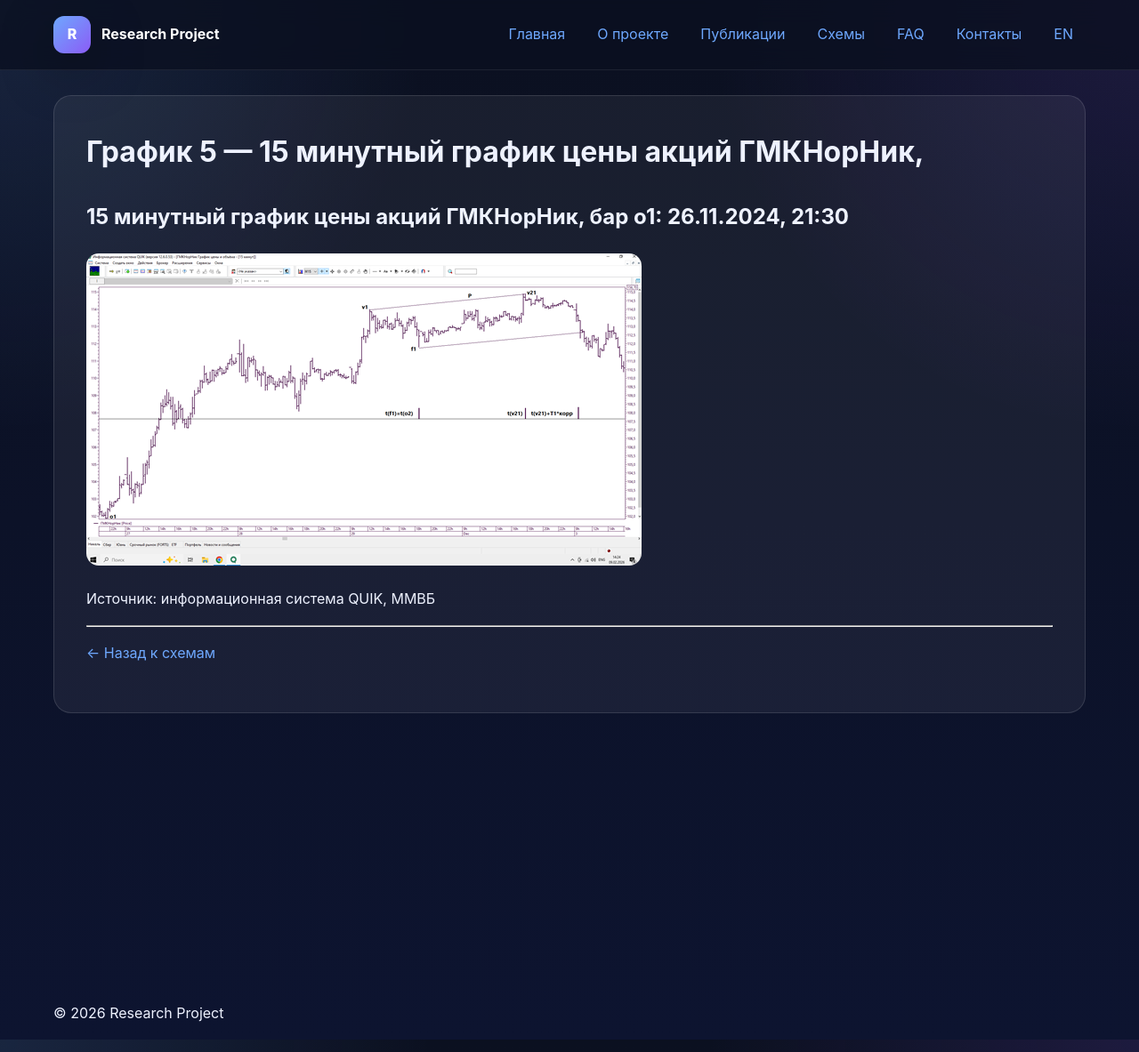
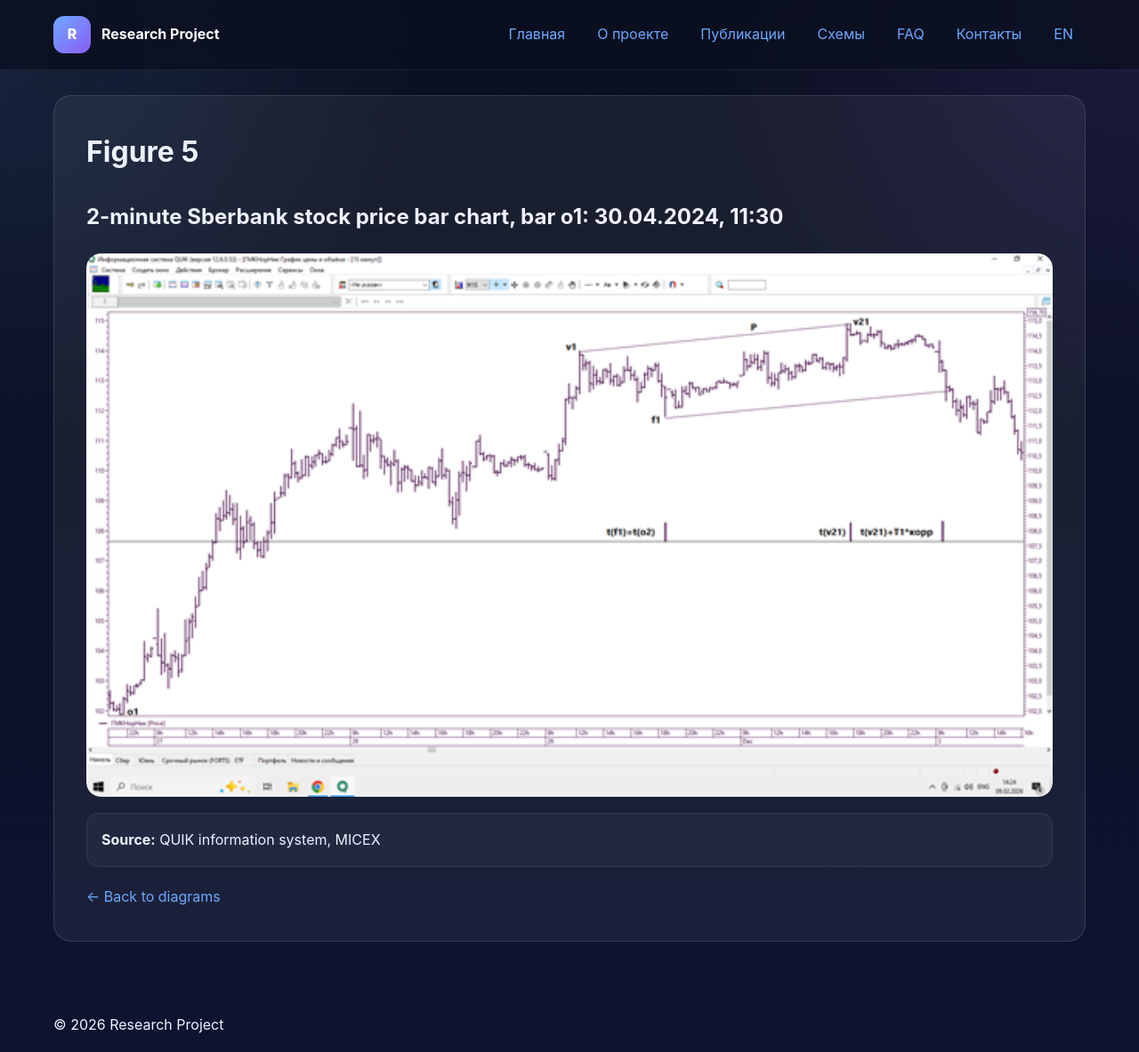
Before and after one commit to naoumov-ilia/naoumov-ilia.github.io, a Jekyll site: the page built from ru/diagrams/graph-5.md, in a window 1280 px wide and 1183 px high. Shown: the whole window at 89% size. Built offline with Jekyll 4.4.1, drawn with Linux system fonts in a browser that asks for light colours.

Commit message:
Update graph-5.md

```diff
--- a/ru/diagrams/graph-5.md
+++ b/ru/diagrams/graph-5.md
@@ -1,20 +1,27 @@
 ---
 layout: page
-title: График 5 — 15 минутный график цены акций ГМКНорНик,
-бар  о1: 26.11.2024, 21:30
+title: Figure 5
 lang: ru
-ref: graph-5
+ref: graph-35
+description:
 permalink: /ru/diagrams/graph-5/
 ---
 
-## 15 минутный график цены акций ГМКНорНик, бар  о1: 26.11.2024, 21:30
+## 2-minute Sberbank stock price bar chart, bar о1: 30.04.2024, 11:30
 
-<img src="/assets/images/graph-5.png" alt="График 5">
+<a class="single-diagram-image-link" href="{{ '/assets/images/graph-5.png' | relative_url }}"
+  data-title="Figure 5"><img class="single-diagram-image" src="{{ '/assets/images/graph-5.png' | relative_url }}" alt="Wave Motion"></a>
 
+<p class="single-diagram-caption">
+  <strong></strong>
+</p>
 
+<div class="single-diagram-source">
+  <strong>Source:</strong> QUIK information system, MICEX
+</div>
 
-Источник: информационная система QUIK,  ММВБ
-
----
-
-<a class="btn btn-secondary" href="/ru/diagrams/">← Назад к схемам</a>
+<div class="single-diagram-actions">
+  <a class="btn btn-secondary" href="{{ '/ru/diagrams/' | relative_url }}">
+    ← Back to diagrams
+  </a>
+</div>
```
